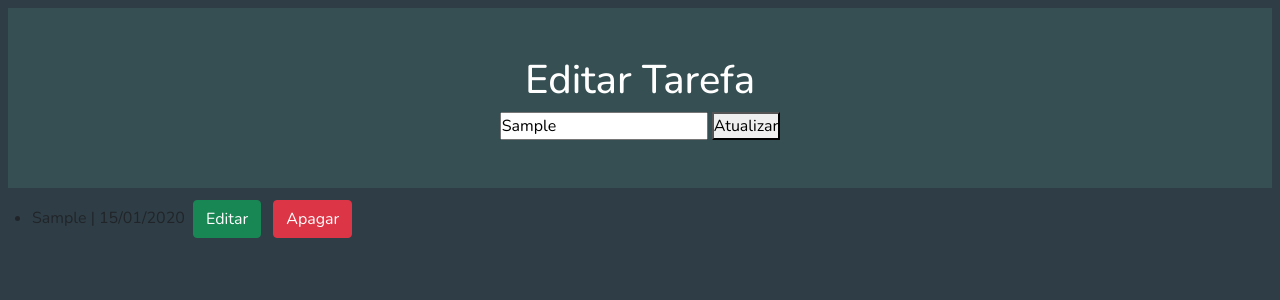
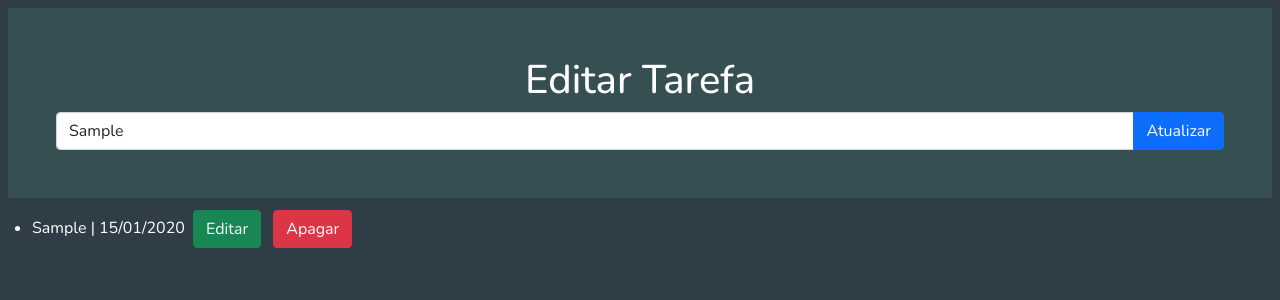
Before and after one commit to w4lentim/To-do-List-Project, a Node server app: page /getById/600000000000000000000001/update in a window 1280 px wide. Shown: the top 300 px of the page. Run offline with Node 20, Linux system fonts and the light colour scheme; tables that the repository leaves empty hold one stand-in row (values such as "Sample post"); some libraries are stand-ins or nearby versions.

Commit message:
Atualizações

```diff
--- a/public/style.css
+++ b/public/style.css
@@ -23,3 +23,7 @@ header {
 header h1 {
     color: #fff;
 }
+
+section {
+    color: #fff;
+}
--- a/views/index.ejs
+++ b/views/index.ejs
@@ -22,15 +22,15 @@
 
         <% if (task == null) { %>
         <h1>To Do List Project</h1>
-        <form action="/create" method="post">
-            <input type="text" name="task" id="task" placeholder="Adicione uma tarefa">
+        <form action="/create" method="post" class="input-group">
+            <input type="text" name="task" id="task" placeholder="Adicione uma tarefa" class="form-control">
             <button type="submit" id="addButton" class="btn btn-primary">Adicionar</button>
         </form>
         <% } else { %>
         <h1>Editar Tarefa</h1>
-        <form action="/updateOneTask/<%= task._id %>" method="post">
-            <input type="text" name="task" id="task" value="<%= task.task %>">
-            <button type="submit" id="updateButton">Atualizar</button>
+        <form action="/updateOneTask/<%= task._id %>" method="post" class="input-group">
+            <input type="text" name="task" id="task" value="<%= task.task %>" class="form-control">
+            <button type="submit" id="updateButton" class="btn btn-primary">Atualizar</button>
         </form>
         <% } %>
 
@@ -43,7 +43,7 @@
             <li>
                 <%= task.task %> | <%= task.date.toLocaleDateString('pt-BR') %>
                 <a href="/getById/<%= task._id %>/update" class="btn btn-success m-1" role="button">Editar</a>
-                <a href="/getById/<%= task._id %>/delete" class="btn btn-danger m-1" role="button" data-bs-toggle="modal" data-bs-target="#mostrarModal">Apagar</a>
+                <a href="/getById/<%= task._id %>/delete" class="btn btn-danger m-1" role="button">Apagar</a>
             </li>
             <% }); %>
         </ul>
@@ -54,31 +54,14 @@
     <% if (taskDelete != null) { %>
     <section id="modal">
 
-        <div class="modal fade" id="mostrarModal" tabindex="-1" aria-labelledby="exampleModalLabel" aria-hidden="true">
-            <div class="modal-dialog">
-              <div class="modal-content">
-                <div class="modal-header">
-                  <h5 class="modal-title" id="exampleModalLabel">Confirmação</h5>
-                  <button type="button" class="btn-close" data-bs-dismiss="modal" aria-label="Close"></button>
-                </div>
-                <div class="modal-body">
-                  <p>Deseja realmente deletar a tarefa <%= taskDelete.task %>?</p>
-                </div>
-                <div class="modal-footer">
-                  <a href="/" class="btn btn-secondary">Cancelar</a>
-                  <a href="/deleteOneTask/<%= taskDelete._id %>" class="btn btn-primary">Confirmar</a>
-                </div>
-              </div>
-            </div>
-        </div>
-        <!-- <div id="card">
+        <div id="card">
             <a href="/">X</a>
             <h2>Confirmação</h2>
             <hr>
             <p>Deseja realmente <span>deletar</span> a tarefa <%= taskDelete.task %>?</p>
             <a href="/">Cancelar</a>
             <a href="/deleteOneTask/<%= taskDelete._id %>">Confirmar</a>
-        </div> -->
+        </div>
 
     </section>
     <% } %>
```
